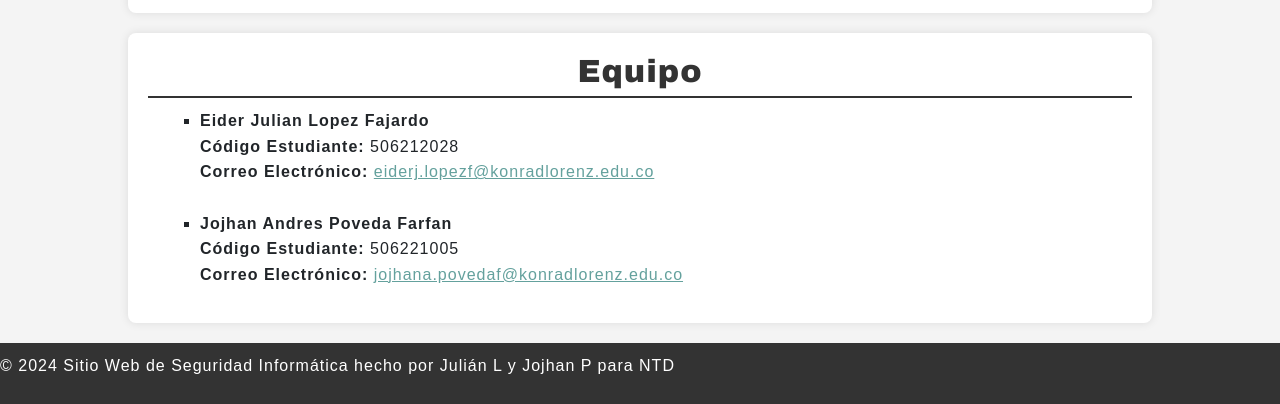
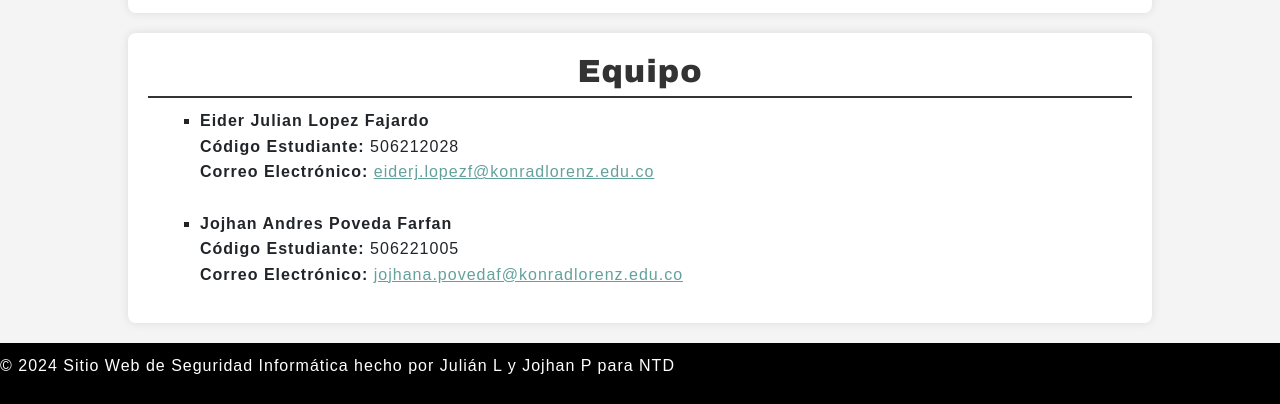
Before and after one commit to Jandres03/taller2ntd, a plain HTML site: page index.html in a window 1280 px wide. Shown: the part 3351-3755 px from the top of the page. Drawn offline with Linux system fonts and the light colour scheme.

```diff
--- a/index.html
+++ b/index.html
@@ -115,6 +115,7 @@
 <body>
     <style>
         /* Estilo del Header */
+
         header {
             background: linear-gradient(45deg, #1e90ff, #00bfff);
             color: white;
@@ -122,8 +123,8 @@
             text-align: center;
             box-shadow: 0 4px 8px rgba(0, 0, 0, 0.1);
         }
+        /* Estilo del Título */
 
-        /* Estilo del Título */
         header h1 {
             font-family: 'Trebuchet MS', sans-serif;
             font-size: 2.5em;
@@ -131,8 +132,8 @@
             letter-spacing: 2px;
             text-shadow: 2px 2px 4px rgba(0, 0, 0, 0.3);
         }
+        /* Estilo del Nav */
 
-        /* Estilo del Nav */
         nav ul {
             list-style: none;
             padding: 0;
@@ -144,8 +145,8 @@
         nav ul li {
             margin: 0 15px;
         }
+        /* Estilo de los Botones */
 
-        /* Estilo de los Botones */
         nav ul li a {
             text-decoration: none;
             color: white;
@@ -291,7 +292,7 @@
     </section>
 
 
-    <footer style="text-align: center;">
+    <footer style="text-align: center; background-color: #000000;">
         <p>© 2024 Sitio Web de Seguridad Informática hecho por Julián L y Jojhan P para NTD</p>
     </footer>
 
```
